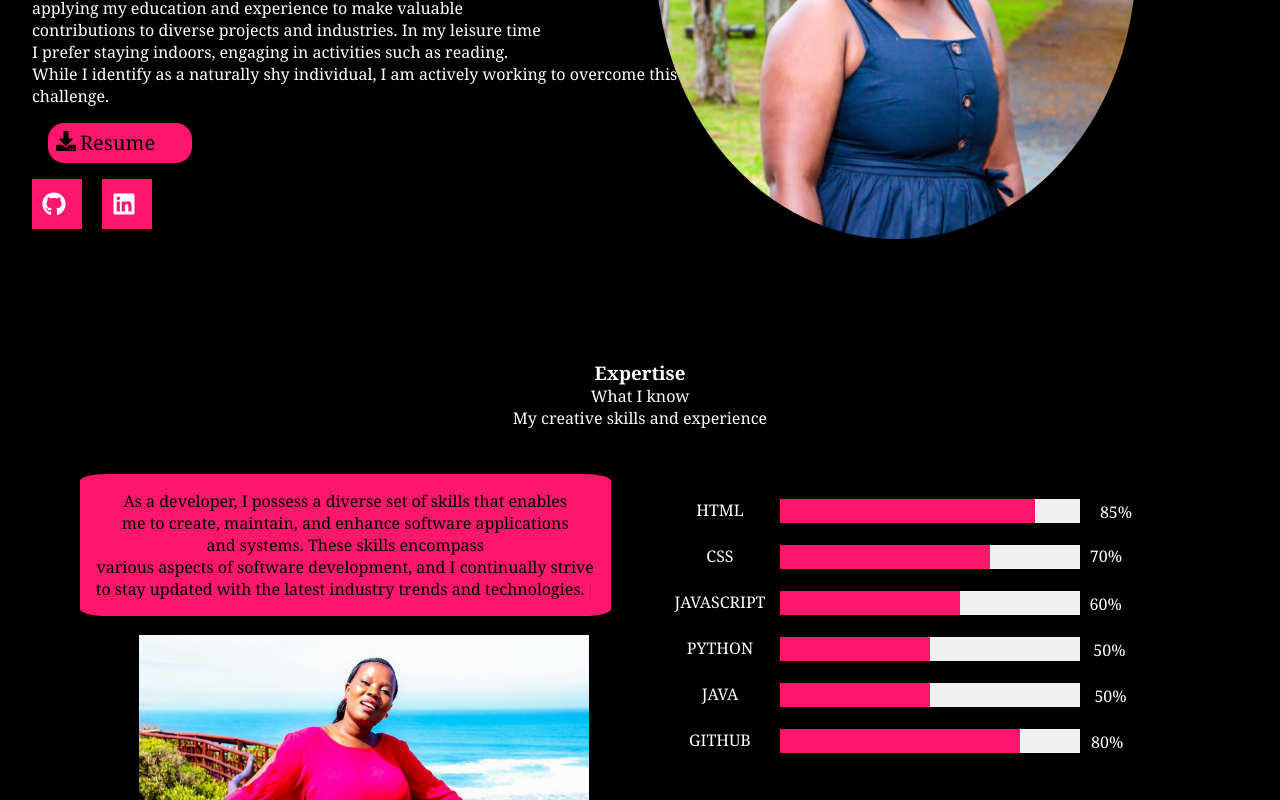
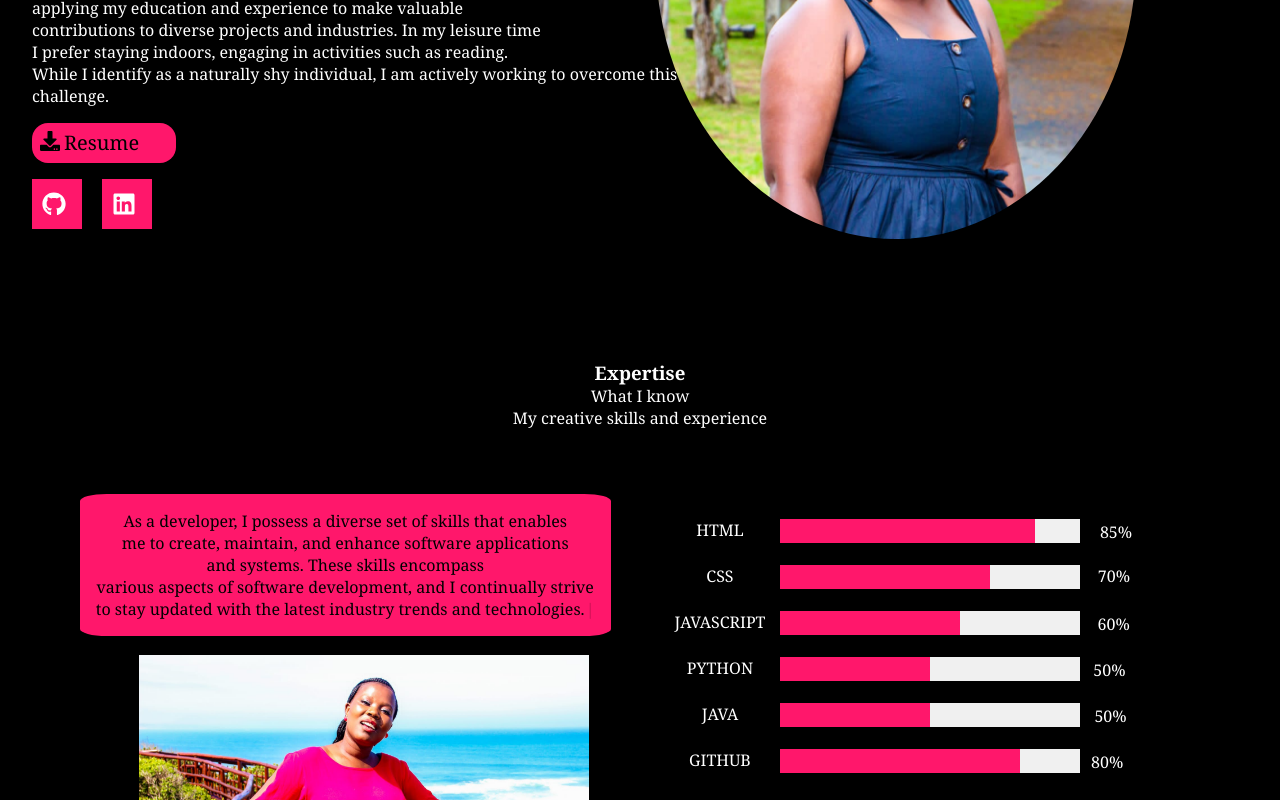
Before and after one commit to Baxolise-Ndzobongo/My-Portfolio-react, a React (Create React App) app: page / in a window 1280 px wide. Shown: the part 440-1240 px from the top of the page. Built offline with nearby package versions, Linux system fonts and the light colour scheme.

Commit message:
restyled expertise section

```diff
--- a/src/components/Contact/contact.css
+++ b/src/components/Contact/contact.css
@@ -109,10 +109,6 @@
 }
 
 
-/* .form-container button:active {
-  transform: scale(0.95);
-} */
-
 .form-container .form-group label {
   display: flex;
   margin-bottom: 0px;
--- a/src/components/Expertise/expertise.css
+++ b/src/components/Expertise/expertise.css
@@ -26,7 +26,7 @@
   display: flex;
   gap: .1rem;
   margin-left: 3rem;
-  margin-top: 40px;
+  margin-top: 60px;
 
 }
 
@@ -129,13 +129,13 @@
 
 .pull-right2 {
   position: relative;
-  left: 10rem;
+  left: 10.5rem;
   top: 1.4rem;
 }
 
 .pull-right3 {
   position: relative;
-  left: 8rem;
+  left: 8.5rem;
   top: 1.5rem;
 }
 
--- a/src/components/Intro/intro.css
+++ b/src/components/Intro/intro.css
@@ -39,6 +39,7 @@
     justify-content: left;
     background: #ff176b;
     margin: 1rem;
+    margin-left: 0rem;
     border: none;
     border-radius: 1rem;
     font-size: 14px;
@@ -186,6 +187,7 @@
     .resumeButton {
       width: 7rem;
       font-size: 12px;
+      margin-left: 0rem;
     }
   }
   @media screen and (max-width: 840px) {
```
